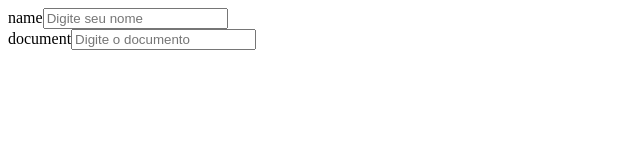
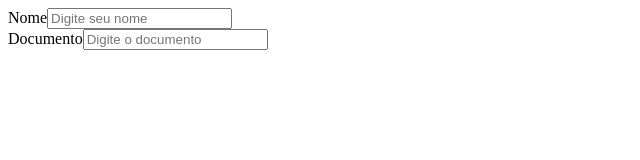
Before and after one commit to sergioruza/deslocamento-veicular, a Next.js app: page /signin-form/customer in a window 1280 px wide. Shown: the top 160 px of the page, without its empty margins (0-640 px from the left). Built offline with nearby package versions, Linux system fonts and the light colour scheme.

Commit message:
refactor: implements useForm

```diff
--- a/package.json
+++ b/package.json
@@ -16,6 +16,7 @@
     "next": "13.4.6",
     "react": "18.2.0",
     "react-dom": "18.2.0",
+    "react-hook-form": "^7.45.0",
     "typescript": "5.1.3"
   },
   "devDependencies": {
--- a/src/components/Input.tsx
+++ b/src/components/Input.tsx
@@ -1,32 +1,18 @@
-import React, { ChangeEvent, useState } from 'react';
+import { FieldValues, UseFormRegister } from 'react-hook-form';
 
 interface InputProps {
-  onChange: (value: string) => void;
+  placeholder: string;
+  register: UseFormRegister<FieldValues>;
   name: string;
-  type: string;
-  placeholder: string;
+  label: string;
+  type?: string;
 }
 
-function Input({ onChange, type, placeholder, name }: InputProps) {
-  const [value, setValue] = useState('');
-
-  const handleChange = (event: ChangeEvent<HTMLInputElement>) => {
-    const newValue = event.target.value;
-    setValue(newValue);
-
-    // Chama a função de callback do componente pai passando o novo valor
-    onChange(newValue);
-  };
-
+function Input({ register, placeholder, name, label, type }: InputProps) {
   return (
     <div>
-      <label>{name}</label>
-      <input
-        type={type}
-        value={value}
-        onChange={handleChange}
-        placeholder={placeholder}
-      />
+      <label>{label}</label>
+      <input type={type} placeholder={placeholder} {...register(name)} />
     </div>
   );
 }
--- a/src/pages/signin-form/customer.tsx
+++ b/src/pages/signin-form/customer.tsx
@@ -1,45 +1,31 @@
-import React, { FormEvent, useState } from 'react';
+import { FieldValues, useForm } from 'react-hook-form';
 
 import Input from '../../components/Input';
 
-interface FormValues {
-  name: string;
-  document: string;
-}
-
 function customer() {
-  const [formValues, setFormValues] = useState<FormValues>({
-    name: '',
-    document: ''
-  });
-
-  const handleInputChange = (name: keyof FormValues, value: string) => {
-    setFormValues((prevState) => ({
-      ...prevState,
-      [name]: value
-    }));
-    console.log(formValues);
-  };
-
-  const handleSubmit = (event: FormEvent) => {
-    event.preventDefault();
-    // Lógica para lidar com o envio do formulário
+  const {
+    register,
+    handleSubmit: onSubmit,
+    formState: { errors }
+  } = useForm();
+  const handleSubmit = (event: FieldValues) => {
+    console.log(event);
   };
 
   return (
-    <form onSubmit={handleSubmit}>
+    <form onSubmit={onSubmit(handleSubmit)}>
       <Input
-        type="text"
+        label="Nome"
         name="name"
+        register={register}
         placeholder="Digite seu nome"
-        onChange={(value) => handleInputChange('name', value)}
       />
 
       <Input
-        type="text"
         name="document"
         placeholder="Digite o documento"
-        onChange={(value) => handleInputChange('document', value)}
+        register={register}
+        label="Documento"
       />
     </form>
   );
```
Also changed, not shown: 1 other file (tests, documents, lock files or other folders).
